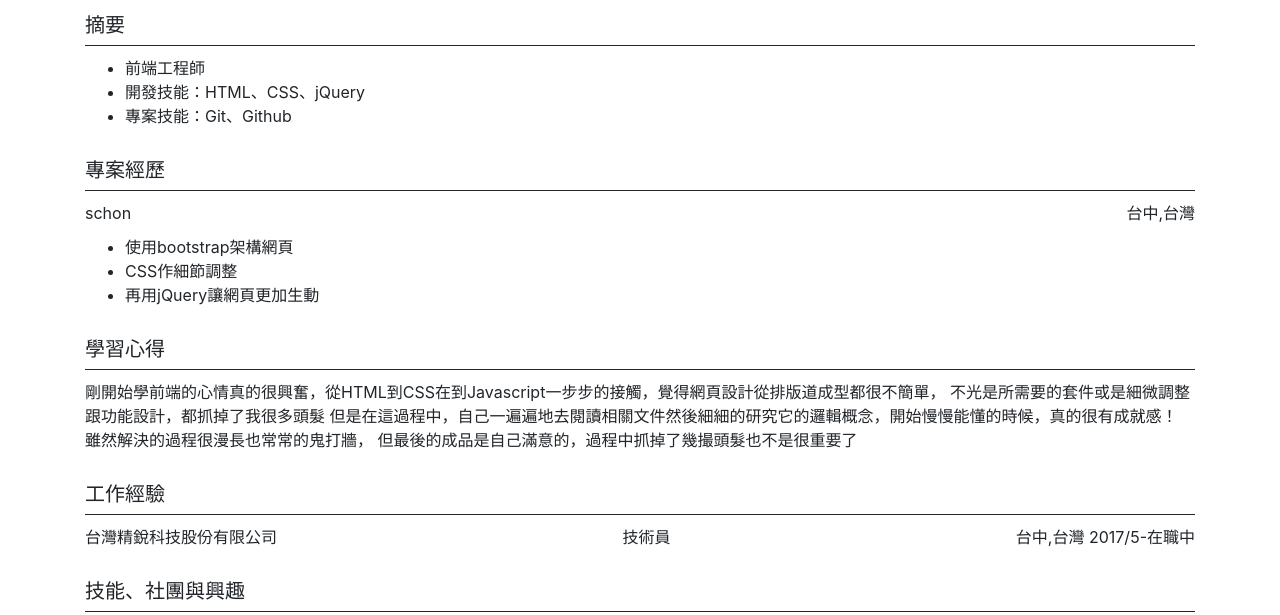
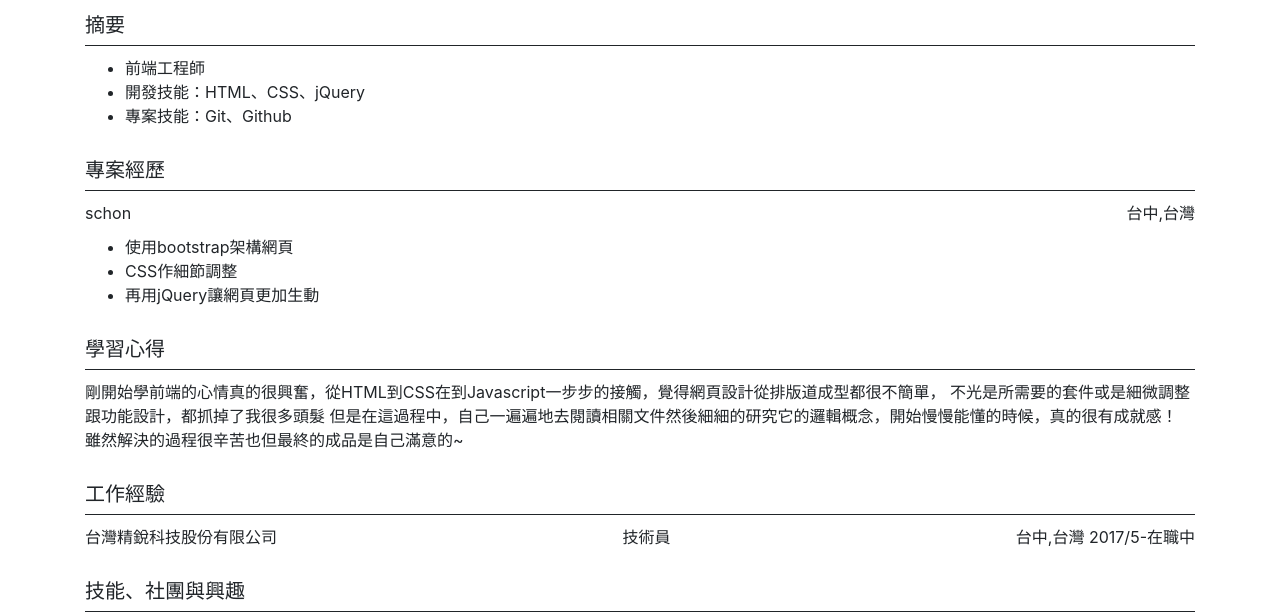
Before and after one commit to Louis-Lin682/resume, a plain HTML site: page index.html in a window 1280 px wide. Shown: the part 185-800 px from the top of the page. Drawn offline with Linux system fonts and the light colour scheme.

Commit message:
修改內容

```diff
--- a/index.html
+++ b/index.html
@@ -72,8 +72,7 @@
                 <p>剛開始學前端的心情真的很興奮，從HTML到CSS在到Javascript一步步的接觸，覺得網頁設計從排版道成型都很不簡單，
                         不光是所需要的套件或是細微調整跟功能設計，都抓掉了我很多頭髮
                         但是在這過程中，自己一遍遍地去閱讀相關文件然後細細的研究它的邏輯概念，開始慢慢能懂的時候，真的很有成就感！
-                        雖然解決的過程很漫長也常常的鬼打牆，
-                        但最後的成品是自己滿意的，過程中抓掉了幾撮頭髮也不是很重要了
+                        雖然解決的過程很辛苦也但最終的成品是自己滿意的~
                     </p>
             </div>
         </div>
```
